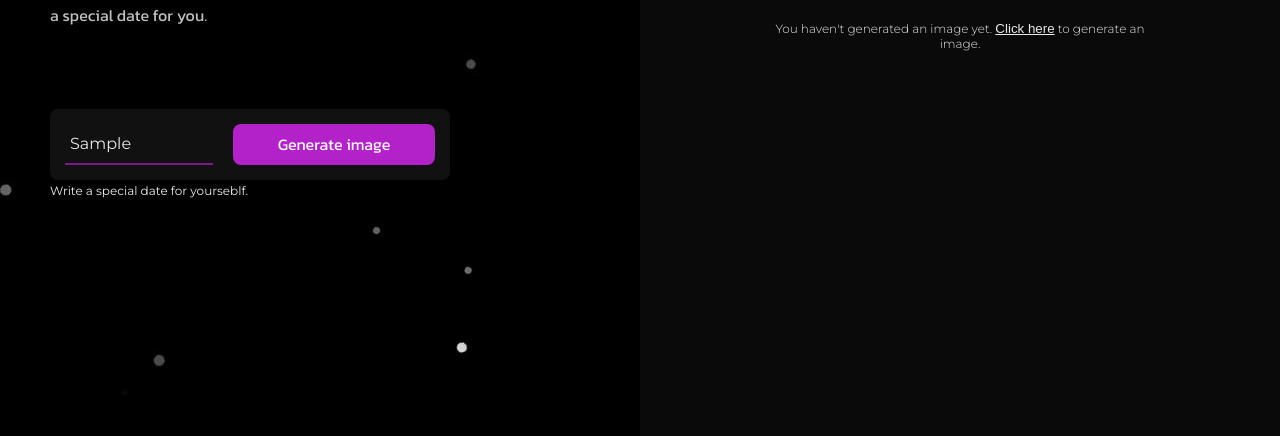
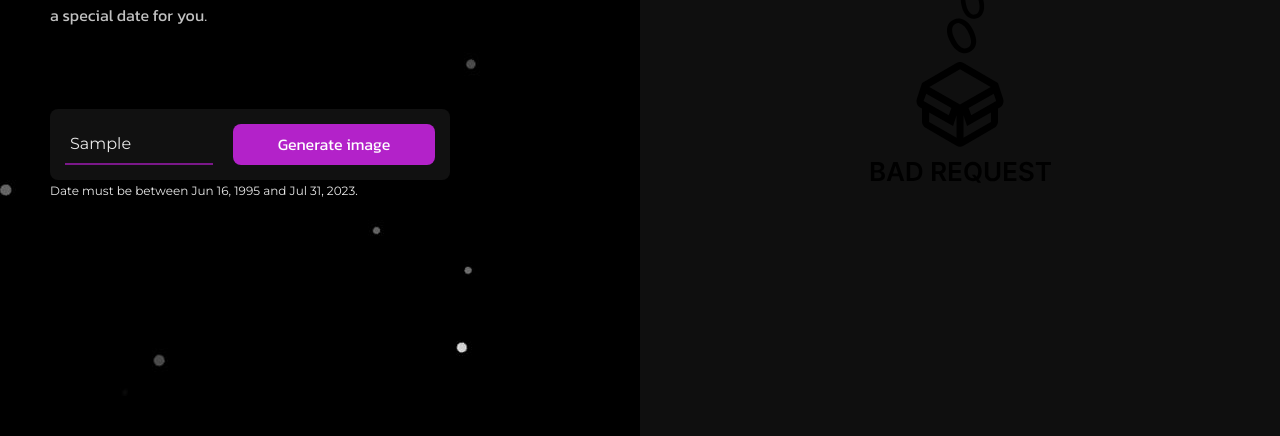
Before and after one commit to MayconSlv/SpacePICs, a plain HTML site: page index.html in a window 1280 px wide. Both pictures are taken after typing "Sample" into the empty fields and a click on the button "Generate image". Shown: the part 364-800 px from the top of the page. Drawn offline with Linux system fonts and the light colour scheme; no server answers.

Commit message:
Tratando erros.

```diff
--- a/index.html
+++ b/index.html
@@ -32,7 +32,7 @@
           />
           <button type="submit" id="generate">Generate image</button>
         </div>
-        <span id="info-message">Write a special date for yourseblf.</span>
+        <span id="warn-message">Write a special date for yourself.</span>
       </form>
     </div>
 
--- a/index.js
+++ b/index.js
@@ -26,22 +26,38 @@ const apodUrl = `https://api.nasa.gov/planetary/apod?api_key=${apiKey}`
 
 
 function renderImage(imageProps) {
+  const { title: apodTitle, url, explanation } = imageProps
+
   const title = document.getElementById('image-title')
   const image = document.getElementById('image')
   const description = document.getElementById('image-explanation')
 
   const emptyPic = document.getElementById('empty-pic')
   const apodPicture = document.getElementById('apodPicture')
+
   if (!emptyPic.className.includes('hide')) {
     emptyPic.classList.add('hide')
     apodPicture.classList.remove('hide')
   }
 
+  title.innerHTML = apodTitle
+  image.src = url
+  description.innerHTML = explanation
+}
 
+function handleError() {
+  const emptyPic = document.getElementById('empty-pic')
+  const apodPicture = document.getElementById('apodPicture')
 
-  title.innerHTML = imageProps.title
-  image.src = imageProps.url
-  description.innerHTML = imageProps.explanation
+  if (!emptyPic.className.includes('hide')) {
+    emptyPic.classList.add('hide')
+    apodPicture.classList.remove('hide')
+  }
+
+  document.getElementById('warn-message')
+  .innerText = 'Date must be between Jun 16, 1995 and Jul 31, 2023.'
+
+  document.getElementById('image').src = './assets/400.svg'
 }
 
 const formDate = document.getElementById('date-form')
@@ -54,8 +70,19 @@ formDate.addEventListener('submit', (e) => {
 
 
   fetch(apodUrl + dateUrl)
-    .then((response) => response.json())
-    .then((data) => renderImage(data))
+  .then((response) => {
+    if(!response.ok) {
+      throw new Error('Error' + response.status)
+    }
+    return response.json()
+  })
+  .then((data) => renderImage(data))
+  .catch((error) => {
+    handleError()
+    console.log(error)
+  })
+
+
 })
 
 const currentButton = document.getElementById('current-date')
--- a/style.css
+++ b/style.css
@@ -9,14 +9,12 @@
 :root {
   font-size: 62.5%;
 
-  --purple-800: #11031b;
-  --purple-500: #430D4B;
   --purple-400: #7b188a;
   --purple-300: #8e1da0;
   --purple-200: #b322c9;
   --purple-100: #F5D5E0;
 
-  --gray-900: #0a0a0a;
+  --gray-900: #0f0f0f;
   --gray-800: #111111;
   --gray-200: #c1c1c1;
   --gray-100: #e9e9e9;
@@ -127,7 +125,7 @@ body {
   background: var(--purple-300);
 }
 
-#info-message {
+#warn-message {
   font-size: 1.2rem;
 }
 
```
Also changed, not shown: assets/400.svg (added).
